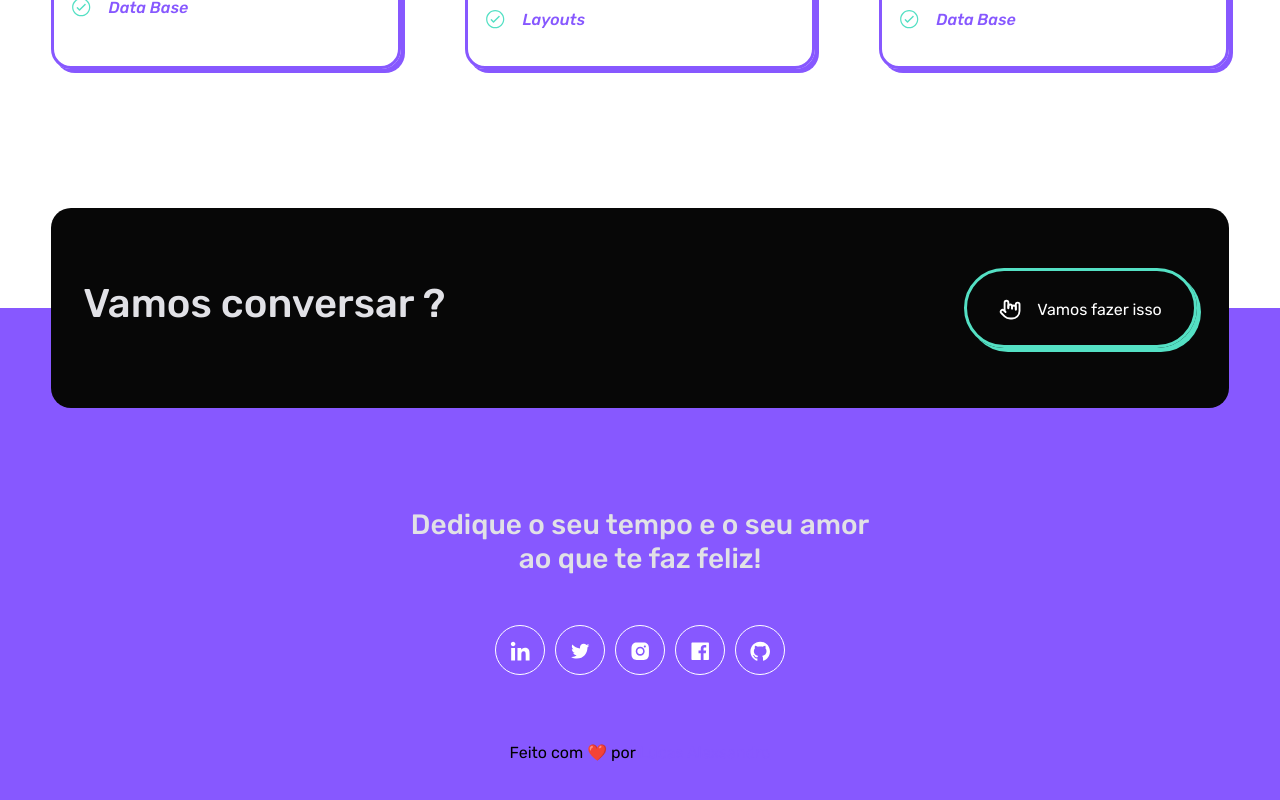
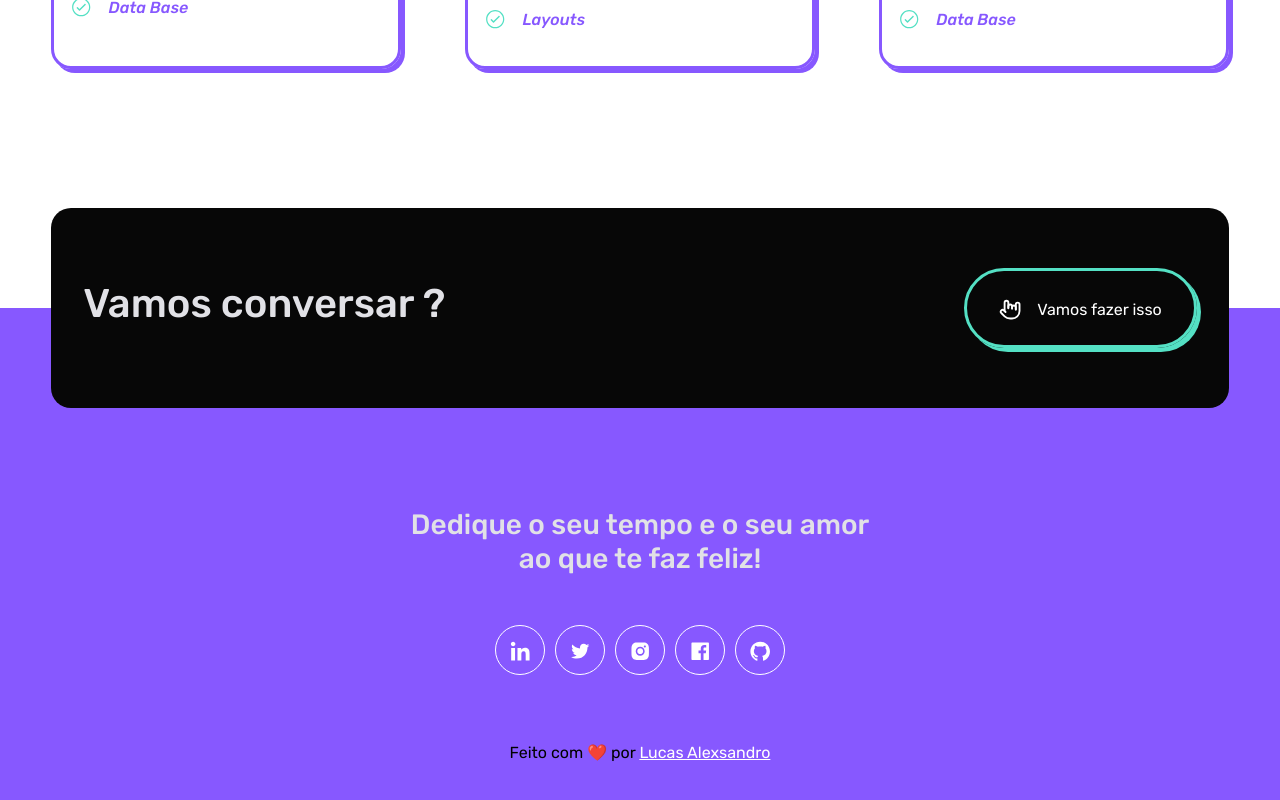
Before and after one commit to LucasAlexsandro/portfolio, a React (Vite) app in the folder frontend/: page / in a window 1280 px wide. Shown: the part 2444-3244 px from the top of the page. Built offline with nearby package versions, Linux system fonts and the light colour scheme.

Commit message:
Fix: color footer end

```diff
--- a/frontend/src/components/Footer.jsx
+++ b/frontend/src/components/Footer.jsx
@@ -72,7 +72,7 @@ export const FooterContainer = styled.div`
     color: black;
     width: 100%;
     a {
-      color: var(--color-primary);
+      color: white;
       text-decoration: underline;
     }
   }
@@ -124,7 +124,7 @@ export default function Footer() {
           </div>
         </div>
         <div className="footer-end">
-          <span>Feito com ❤️ por <a href="#">Lucas Alexsandro</a></span>
+          <span>Feito com ❤️ por <a href="https://www.linkedin.com/in/lucasalexsandro/">Lucas Alexsandro</a></span>
         </div>
       </Container>
     </FooterContainer>
```
